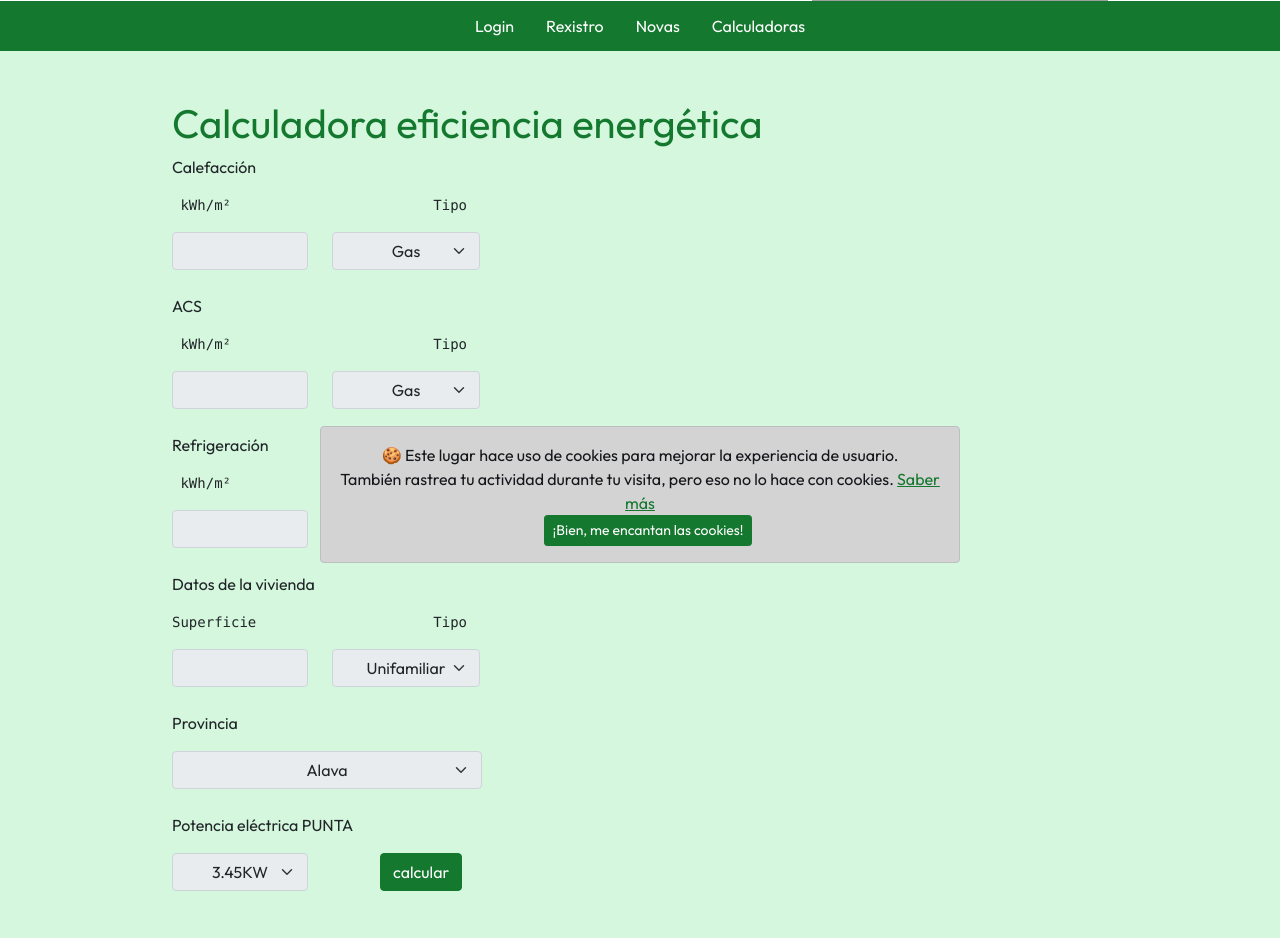
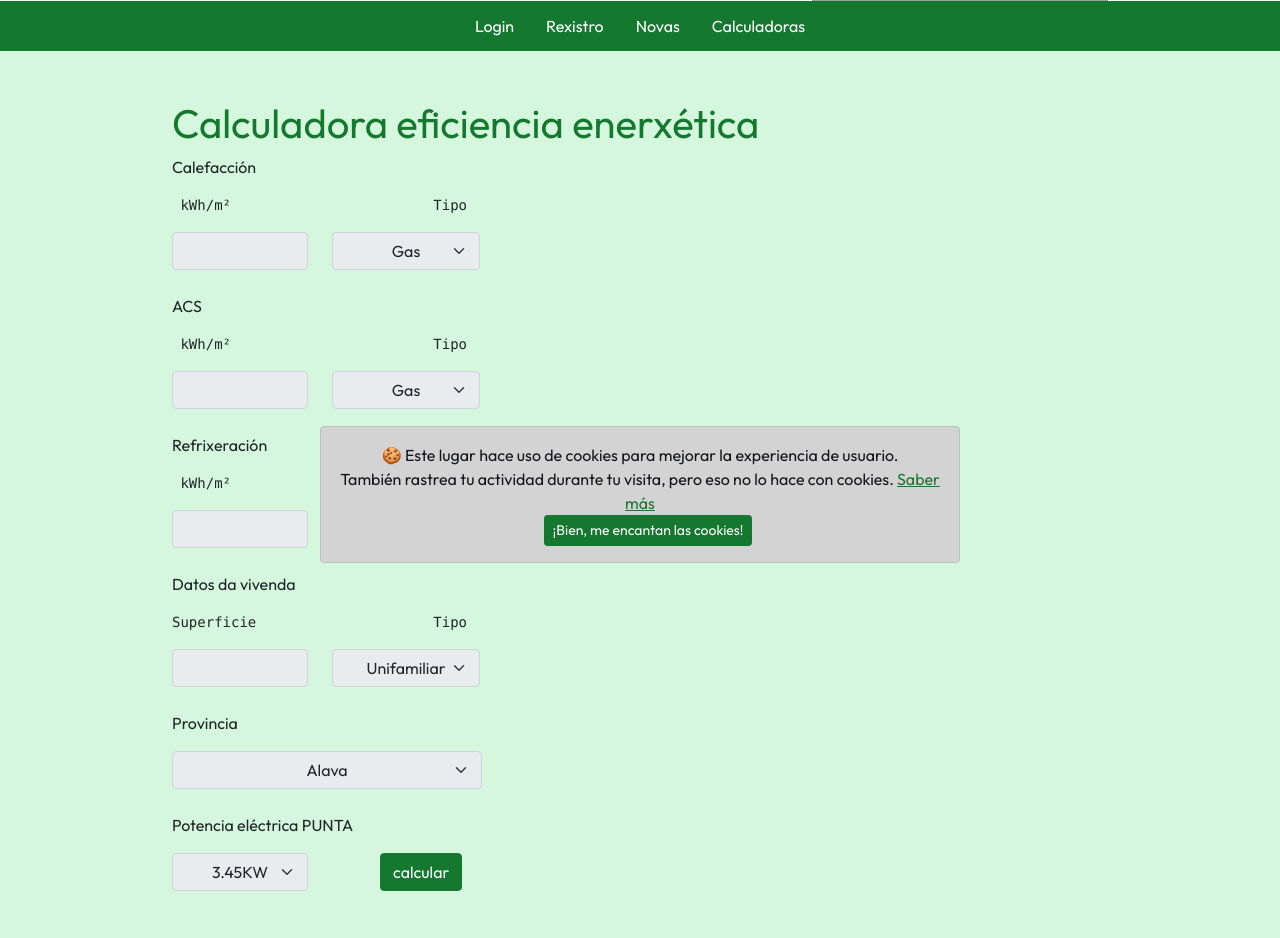
Before and after one commit to dwcs-ucha/grupo02-21, a PHP site: page /utiles/jorgeCM/Calculadora.php in a window 1280 px wide. Shown: the part 221-1159 px from the top of the page. Run offline with PHP 8.4, Linux system fonts and the light colour scheme; grey boxes are pictures that could not be loaded.

Commit message:
traduccion gallego

```diff
--- a/DataBase/logs.txt
+++ b/DataBase/logs.txt
@@ -61,3 +61,4 @@
 2021.12.12-21:18:25 - ADMIN se ha logueado en la aplicación desde 127.0.0.1(Ubicación desconocida)
 2021.12.12-21:37:00 - MIGUEL se ha logueado en la aplicación desde 127.0.0.1(Ubicación desconocida)
 2021.12.12-21:37:09 - ADMIN se ha logueado en la aplicación desde 127.0.0.1(Ubicación desconocida)
+2021.12.13-10:15:30 - INVITADO se ha intentado loguear como LEMMY KILMISTER en la aplicación desde 127.0.0.1(Ubicación desconocida) - UserAuthenticateError:<br>No parece haber ningún usuario con ese nombre<br>
--- a/index.php
+++ b/index.php
@@ -132,8 +132,8 @@
                             <div class="card-body">
                                 <div class="d-flex mb-3">
                                     <div class="ps-3">
-                                        <h5 class="card-title">Calculadora de eficiencia energética</h5>
-                                        <p class="card-text">Calculadora encargada de obtener la calificación energética de una vivienda anualmente </p>
+                                        <h5 class="card-title">Calculadora de eficiencia enerxética</h5>
+                                        <p class="card-text">Calculadora encargada de obter la cualificación enerxética dunha vivienda anualmente </p>
                                         <a href="/utiles/jorgeCM/Calculadora.php" class="btn btn-primary">Acceder</a>
                                     </div>
                                 </div>
--- a/utiles/jorgeCM/Calculadora.php
+++ b/utiles/jorgeCM/Calculadora.php
@@ -1,8 +1,8 @@
 <?php
 /*
  * Author: Jorge Carreño Miranda
- * Version:1.0.0
- * Last modified: 08/12/2021
+ * Version:2.0.0
+ * Last modified: 8/12/2021
  */
 session_start();
 include_once './Class/classCalculadora.php';
@@ -12,7 +12,7 @@ include_once './Class/classCalculadora.php';
 <html>
     <head>
         <meta charset="UTF-8">
-        <title>Eficiencia energética</title>
+        <title>Eficiencia enerxética</title>
         <link rel="stylesheet" href="../../css/custom.css"/>
     </head>
     <body>
@@ -20,7 +20,7 @@ include_once './Class/classCalculadora.php';
         <?php include_once '../../componentes/cookieAlert.php';?>
 <div class="fondo">
         <div class="container pt-5">
-            <h1 class="text-primary">Calculadora eficiencia energética</h1>
+            <h1 class="text-primary">Calculadora eficiencia enerxética</h1>
             <form action="<?php echo $_SERVER['PHP_SELF']; ?>" method="post" name="formulario" id="formulario">
                 <fieldset class="fieldset">
 
@@ -35,7 +35,7 @@ include_once './Class/classCalculadora.php';
                     <div class="col-8">
                 <select name="tipoCalc" class="form-select input-group-text">
                     <option value="Gas" <?php if(isset($_POST['enviar']) && ($_POST['calefaccion']=="Gas")) echo "selected"; ?>>Gas</option>
-                    <option value="Electricidad" <?php if(isset($_POST['enviar']) && ($_POST['calefaccion']=="Electricidad")) echo "selected"; ?>>Electricidad</option>
+                    <option value="Electricidade" <?php if(isset($_POST['enviar']) && ($_POST['calefaccion']=="Electricidade")) echo "selected"; ?>>Electricidade</option>
                     <option value="Gasoleo" <?php if(isset($_POST['enviar']) && ($_POST['calefaccion']=="Gasoleo")) echo "selected"; ?>>Gasóleo</option>
                 </select>
                     </div>
@@ -49,12 +49,12 @@ include_once './Class/classCalculadora.php';
                     <div class="col-8">
                 <select name="tipoACS" class="form-select input-group-text">>
                     <option value="Gas" <?php if(isset($_POST['enviar']) && ($_POST['calefaccion']=="Gas")) echo "selected"; ?>>Gas</option>
-                    <option value="Electricidad" <?php if(isset($_POST['enviar']) && ($_POST['calefaccion']=="Electricidad")) echo "selected"; ?>>Electricidad</option>
+                    <option value="Electricidade" <?php if(isset($_POST['enviar']) && ($_POST['calefaccion']=="Electricidade")) echo "selected"; ?>>Electricidade</option>
                     <option value="Gasoleo" <?php if(isset($_POST['enviar']) && ($_POST['calefaccion']=="Gasoleo")) echo "selected"; ?>>Gasóleo</option>
                 </select>
                         </div>
                 </div>
-                <p>Refrigeración</p>
+                <p>Refrixeración</p>
                 <pre> kWh/m²                        Tipo</pre>
                 <div class="row mb-4">
                     <div class="col-4">
@@ -62,11 +62,11 @@ include_once './Class/classCalculadora.php';
                  </div>
                     <div class="col-8">
                 <select name="tipoRef" class="form-select input-group-text">
-                    <option value="Electricidad" <?php if(isset($_POST['enviar']) && ($_POST['calefaccion']=="Electricidad")) echo "selected"; ?>>Electricidad</option>
+                    <option value="Electricidade" <?php if(isset($_POST['enviar']) && ($_POST['calefaccion']=="Electricidade")) echo "selected"; ?>>Electricidade</option>
                 </select>
                     </div>
                 </div>
-                <p>Datos de la vivienda</p>
+                <p>Datos da vivenda</p>
                 <pre>Superficie                     Tipo</pre>
                 <div class="row mb-4">
                     <div class="col-4">
@@ -139,7 +139,7 @@ include_once './Class/classCalculadora.php';
             ?>
             <img style="margin-right:100% " src="imagen/eficiencia-energetica.png"  alt="imagen eficiencia energética"/>
             <?php $Vivienda->consumoTotal($consumoCalc,$consumoACS,$consumoRefrig);?>
-            <?php $Vivienda->calculoEficiencia($zona,$consumoCalc, $consumoACS, $consumoRefrig);?>
+            <p><?php $Vivienda->calculoEficiencia($zona,$consumoCalc, $consumoACS, $consumoRefrig);?><p>
             <?php
             }
 
--- a/utiles/jorgeCM/Class/classCalculadora.php
+++ b/utiles/jorgeCM/Class/classCalculadora.php
@@ -7,9 +7,9 @@
  class Vivienda{
 
      public static $provincias=array('Alava','Albacete','Alicante','Almería','Asturias','Avila','Badajoz','Barcelona','Burgos','Cáceres',
-                                     'Cádiz','Cantabria','Castellón','Ciudad Real','Córdoba','La Coruña','Cuenca','Gerona','Granada','Guadalajara',
+                                     'Cádiz','Cantabria','Castellón','Ciudad Real','Córdoba','A coruña','Cuenca','Gerona','Granada','Guadalajara',
                                      'Guipúzcoa','Huelva','Huesca','Islas Baleares','Jaén','León','Lérida','Lugo','Madrid','Málaga','Murcia','Navarra',
-                                     'Orense','Palencia','Las Palmas','Pontevedra','La Rioja','Salamanca','Segovia','Sevilla','Soria','Tarragona',
+                                     'Ourense','Palencia','Las Palmas','Pontevedra','La Rioja','Salamanca','Segovia','Sevilla','Soria','Tarragona',
                                      'Santa Cruz de Tenerife','Teruel','Toledo','Valencia','Valladolid','Vizcaya','Zamora','Zaragoza');
 
      public static $potencia =array(3.45,4.6,5.75,6.9,8.05,9.2,10.35,11.5,14.49);
@@ -104,7 +104,8 @@
           * TUR 1 	5.44 €/mes 	0.0446 €/kWh
           * TUR 2 	10.23 €/mes 	0.0412 €/kWh
           * TUR 3 	21.99 €/mes 	0.0387 €/kWh
-        * Electricidad    Fijo(€/kW año)    Término Variable C.(€/kW)
+        * Electricidade
+        *     Fijo(€/kW año)    Término Variable C.(€/kW)
             *  Punta 	33,78566 	0,133118
         * Gasoleo
             *0,948443 €/l.
@@ -118,7 +119,7 @@
          switch ($tipoCalc){
             case "Gas": $tipo=0.04469191;//ASUMIMOS EL TUR1
                 break;
-            case "Electricidad": $tipo= 0.133118 /$potencia;
+            case "Electricidade": $tipo= 0.133118 /$potencia;
                 break;
             case "Gasoleo":$tipo=0.948443;
                 break;
@@ -135,7 +136,7 @@
          switch ($tipoACS){
             case "Gas": $tipo=0.04469191;//ASUMIMOS EL TUR1
                 break;
-            case "Electricidad": $tipo= 33.78566/$potencia;
+            case "Electricidade": $tipo= 33.78566/$potencia;
                 break;
             case "Gasoleo":$tipo=0.948443;
                 break;
@@ -154,31 +155,31 @@
      }
      public function consumoTotal($consumoCalc,$consumoACS,$consumoRefrig) {
          $consumoTotal=$consumoCalc+$consumoACS+$consumoRefrig;
-         echo 'El consumo total de tu vivienda es de: '. round($consumoTotal,2)."€<br>";
+         echo 'O consumo total da túa vivenda é de: '. round($consumoTotal,2)."€<br>";
      }
      public function calculoEficiencia($zona) {
      $eficiencia=$this->superficie*$zona;
 
          if($eficiencia<=50){
-           echo "Tu eficiencia energética es de una calificación A+";
+           echo "A túa eficiencia enerxética e dunha A+";
          }
              elseif ($eficiencia>50 && $eficiencia<=60) {
-             echo "Tu eficiencia energética es de una calificación A";
+             echo "A túa eficiencia enerxética e dunha A";
              }
              elseif ($eficiencia>60 && $eficiencia<=70) {
-                 echo "Tu eficiencia energética es de una calificación B";
+                 echo "A túa eficiencia enerxética e dunha B";
              }
              elseif ($eficiencia>70 && $eficiencia<=80) {
-                 echo "Tu eficiencia energética es de una calificación C";
+                 echo "A túa eficiencia enerxética e dunha C";
              }
              elseif ($eficiencia>80 && $eficiencia<=90) {
-                 echo "Tu eficiencia energética es de una calificación D";
+                 echo "A túa eficiencia enerxética e dunha D";
              }
              elseif ($eficiencia>90 && $eficiencia<=100) {
-                 echo "Tu eficiencia energética es de una calificación E";
+                 echo "A túa eficiencia enerxética e dunha E";
              }
              elseif ($eficiencia>100 ) {
-                 echo "Tu eficiencia energética es de una calificación F";
+                 echo "A túa eficiencia enerxética e dunha F";
              }
 
         }
--- a/utiles/jorgeCM/nbproject/private/private.xml
+++ b/utiles/jorgeCM/nbproject/private/private.xml
@@ -3,6 +3,7 @@
     <editor-bookmarks xmlns="http://www.netbeans.org/ns/editor-bookmarks/2" lastBookmarkId="0"/>
     <open-files xmlns="http://www.netbeans.org/ns/projectui-open-files/2">
         <group>
+            <file>file:/var/www/html/grupo02-21/utiles/jorgeCM/imagen/eficiencia-energetica.png</file>
             <file>file:/var/www/html/grupo02-21/utiles/jorgeCM/Calculadora.php</file>
             <file>file:/var/www/html/grupo02-21/utiles/jorgeCM/Class/classCalculadora.php</file>
         </group>
```
